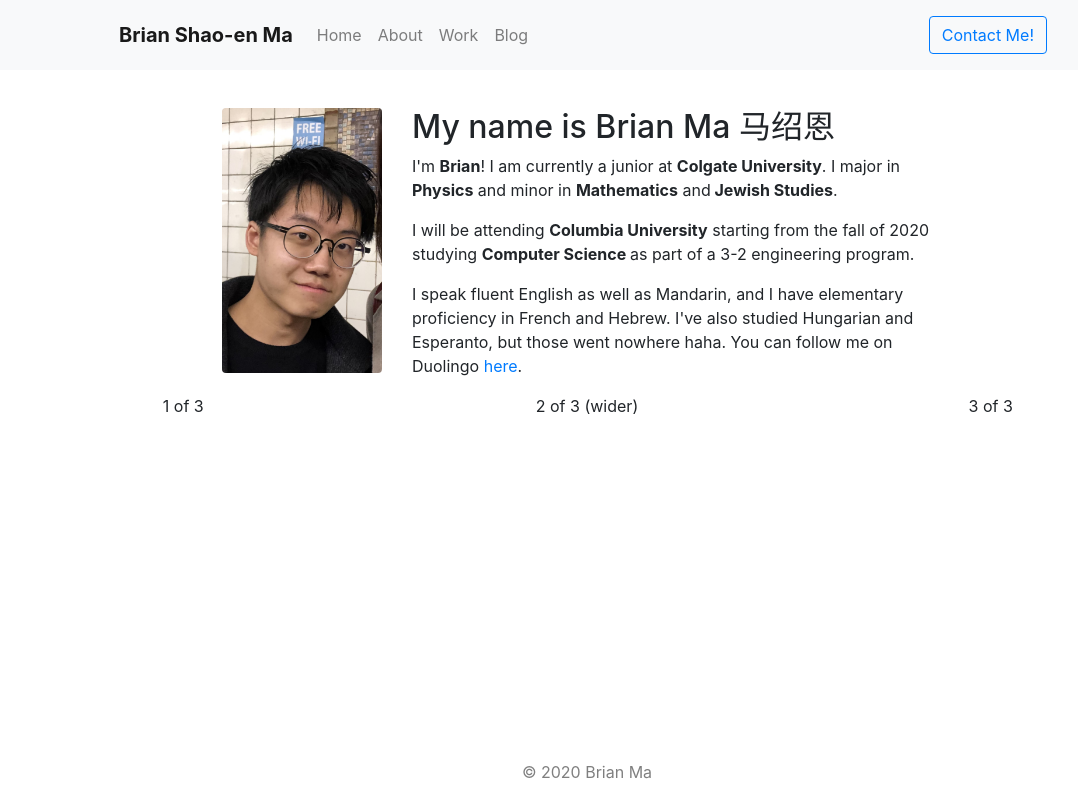
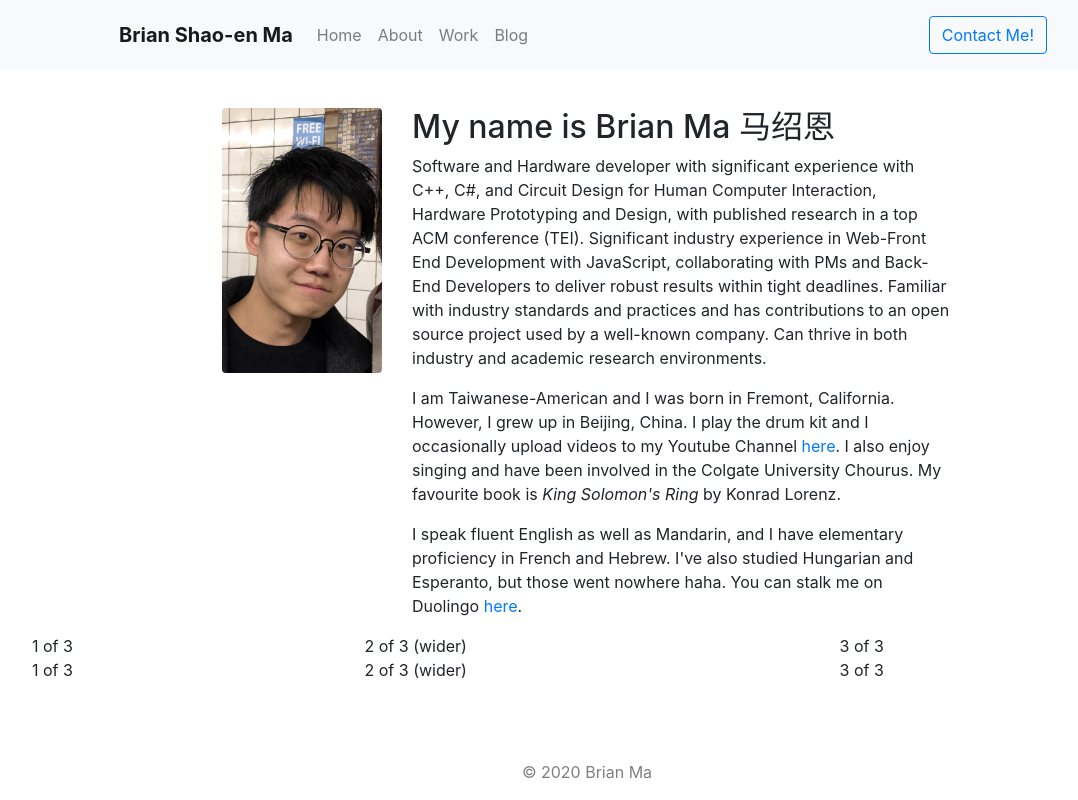
Before and after one commit to AlephFive/myWebsite, a React (Create React App) app in the folder brianma/: page /#/about in a window 1280 px wide. Shown: the whole page, without its empty margins (53-1131 px from the left). Built offline with nearby package versions, Linux system fonts and the light colour scheme.

Commit message:
new features

```diff
--- a/brianma/package.json
+++ b/brianma/package.json
@@ -24,7 +24,8 @@
     "eject": "react-scripts eject",
     "pretty": "prettier --print-width 100 --single-quote --trailing-comma es5 --write src/**/*.js"
   },
-  "homepage": "http://alephfive.github.io",
+  "homepage_old": "http://alephfive.github.io",
+  "homepage": "http://www.brianma.me",
   "eslintConfig": {
     "extends": "react-app"
   },
--- a/brianma/public/index.html
+++ b/brianma/public/index.html
@@ -7,7 +7,7 @@
     <meta name="theme-color" content="#000000" />
     <meta
       name="description"
-      content="Web site created using create-react-app"
+      content="Brian Ma's website"
     />
     <link rel="apple-touch-icon" href="%PUBLIC_URL%/logo192.png" />
     <!--
@@ -24,7 +24,7 @@
       work correctly both with client-side routing and a non-root public URL.
       Learn how to configure a non-root public URL by running `npm run build`.
     -->
-    <title>React App</title>
+    <title>Brian Ma</title>
   </head>
   <body>
     <noscript>You need to enable JavaScript to run this app.</noscript>
--- a/brianma/src/App.css
+++ b/brianma/src/App.css
@@ -1,5 +1,6 @@
 .App {
-  text-align: center;
+  text-align: left;
+
 }
 
 .App-logo {
--- /dev/null
+++ b/brianma/src/data/contactData.js
@@ -0,0 +1,10 @@
+export const contactInfo = {
+  phone: '+1 425-524-6671',
+  email: 'bma@colgate.edu',
+  addr: [
+    { label: 'Line 1', value: '13 Oak Drive' },
+    { label: 'Line 2', value: 'Box N4249' },
+    { label: 'City-State', value: 'Hamilton, NY' },
+    { label: 'Zip', value: '13346' },
+  ],
+};
--- a/brianma/src/pages/AboutPage.js
+++ b/brianma/src/pages/AboutPage.js
@@ -14,20 +14,28 @@
           <h2>My name is Brian Ma 马绍恩</h2>
 
           <p>
-            I'm <strong>Brian</strong>! I am currently a junior at{' '}
-            <strong>Colgate University</strong>. I major in <strong>Physics</strong> and minor in{' '}
-            <strong>Mathematics</strong> and
-            <strong> Jewish Studies</strong>.
+            Software and Hardware developer with significant experience with C++, C#, and Circuit
+            Design for Human Computer Interaction, Hardware Prototyping and Design, with published
+            research in a top ACM conference (TEI). Significant industry experience in Web-Front End
+            Development with JavaScript, collaborating with PMs and Back-End Developers to deliver
+            robust results within tight deadlines. Familiar with industry standards and practices
+            and has contributions to an open source project used by a well-known company. Can thrive
+            in both industry and academic research environments.
           </p>
           <p>
-            I will be attending <strong>Columbia University</strong> starting from the fall of 2020
-            studying <strong>Computer Science </strong>
-            as part of a 3-2 engineering program.
+            I am Taiwanese-American and I was born in Fremont, California. However, I grew up in
+            Beijing, China. I play the drum kit and I occasionally upload videos to
+            my Youtube Channel{' '}
+            <a href="https://www.youtube.com/user/RandomePerson18/" target="_blank">
+              here
+            </a>
+            . I also enjoy singing and have been involved in the Colgate University Chourus. My
+            favourite book is <i>King Solomon's Ring</i> by Konrad Lorenz.
           </p>
           <p>
             I speak fluent English as well as Mandarin, and I have elementary proficiency in French
             and Hebrew. I've also studied Hungarian and Esperanto, but those went nowhere haha. You
-            can follow me on Duolingo{' '}
+            can stalk me on Duolingo{' '}
             <a href="https://www.duolingo.com/u/3267626" target="_blank">
               here
             </a>
@@ -40,6 +48,12 @@
         <Col xs={5}>2 of 3 (wider)</Col>
         <Col>3 of 3</Col>
       </Row>
+
+      <Row>
+        <Col>1 of 3</Col>
+        <Col xs={5}>2 of 3 (wider)</Col>
+        <Col>3 of 3</Col>
+      </Row>
     </Container>
   );
 }
--- a/brianma/src/pages/ContactPage.js
+++ b/brianma/src/pages/ContactPage.js
@@ -1,5 +1,6 @@
 import React from 'react';
-import { Container, Row, Col, Image } from 'react-bootstrap';
+import { Container, Row, Col, Image, Card } from 'react-bootstrap';
+import { contactInfo as c } from '../data/contactData';
 
 function ContactPage() {
   return (
@@ -7,10 +8,52 @@
       <br />
       <br />
       <Row>
-        <Col>You can find me</Col>
+        <Col sm={{ span: 8, offset: 2 }}>
+          <h3>Contact Information</h3>
+        </Col>
+      </Row>
+      <Row>
+        <br />
+      </Row>
+      <Row>
+        <Col sm={{ span: 8, offset: 2 }}>
+          <Card>
+            <Card.Body>
+              {contactItem('Phone', c.phone)}
+              {contactItem('Email', c.email)}
+              {contactItem('Address', c.addr)}
+              <Row>
+                <Col sm={{ span: 8, offset: 2 }}>
+                  <br />
+                  <p>Please send me a postcard! {':)'}</p>
+                </Col>
+              </Row>
+            </Card.Body>
+          </Card>
+        </Col>
       </Row>
     </Container>
   );
 }
 
+function contactItem(label, data) {
+  return (
+    <Row>
+      <Col sm={2}>
+        <h5>{label}:</h5>
+      </Col>
+      <Col sm={7}>
+        {Array.isArray(data) ? (
+          data.map((entry) => (
+              <div>{entry.value}</div>
+          ))
+        ) : (
+          <p>{data}</p>
+        )}
+      </Col>
+    </Row>
+  );
+}
+//
+
 export default ContactPage;
--- a/brianma/src/pages/HomePage.js
+++ b/brianma/src/pages/HomePage.js
@@ -1,7 +1,7 @@
 import React from 'react';
 import { Container, Row, Col, Image, Card, Button } from 'react-bootstrap';
-import { FaInstagram } from 'react-icons/fa';
-import { GoOctoface } from 'react-icons/go';
+import { FaInstagram, FaLinkedin } from 'react-icons/fa';
+import { GoMarkGithub } from 'react-icons/go';
 
 function HomePage() {
   return (
@@ -31,14 +31,19 @@
       <Row></Row>
       <Row>
         <Col sm={{ span: 8, offset: 4 }} style={{ textAlign: 'left' }}>
-          <Button variant="secondary">LinkedIn</Button>{' '}
-          <Button variant="secondary">
+          <Button variant="secondary" href="https://www.linkedin.com/in/mashaoen/" target="_blank">
             <span>
-              <GoOctoface />
+              <FaLinkedin />
+            </span>{' '}
+            LinkedIn
+          </Button>{' '}
+          <Button variant="secondary" href="https://github.com/AlephFive" target="_blank">
+            <span>
+              <GoMarkGithub />
             </span>{' '}
             GitHub
           </Button>{' '}
-          <Button variant="secondary">
+          <Button variant="secondary" href="https://www.instagram.com/nothatbrian/" target="_blank">
             <span>
               <FaInstagram />
             </span>{' '}
@@ -59,9 +64,10 @@
               </p>
               <h5>What are my interests?</h5>
               <p>
-                My interests include web-front end development, quantum computing, superconductors,
-                machine learning, human-computer interaction, music, linguistics, graphic design,
-                and humanitarian aid.
+                My interests include (and are not limited to) web front-end development, quantum
+                computing, superconductors, machine learning, human-computer interaction,
+                user-experience design, interactive art, music, linguistics, graphic design,
+                humanitarian aid, history, and data visualisation.
               </p>
               <h5>What am I up to now?</h5>
               <p>
```
Also changed, not shown: brianma/src/components/ResumeItem.js (added, +32 -0 lines), brianma/src/data/resumeData.js (+9 -4 lines), brianma/src/data/publicationData.js (added).
